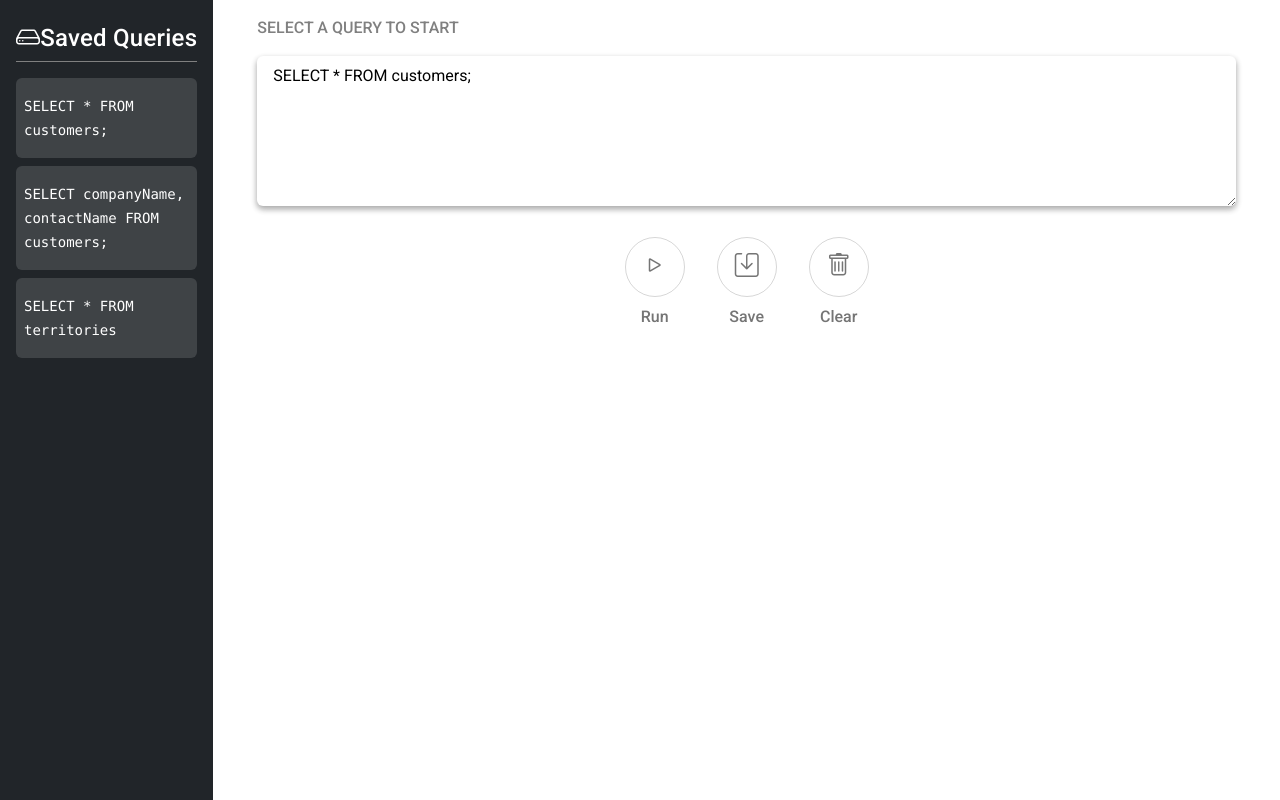
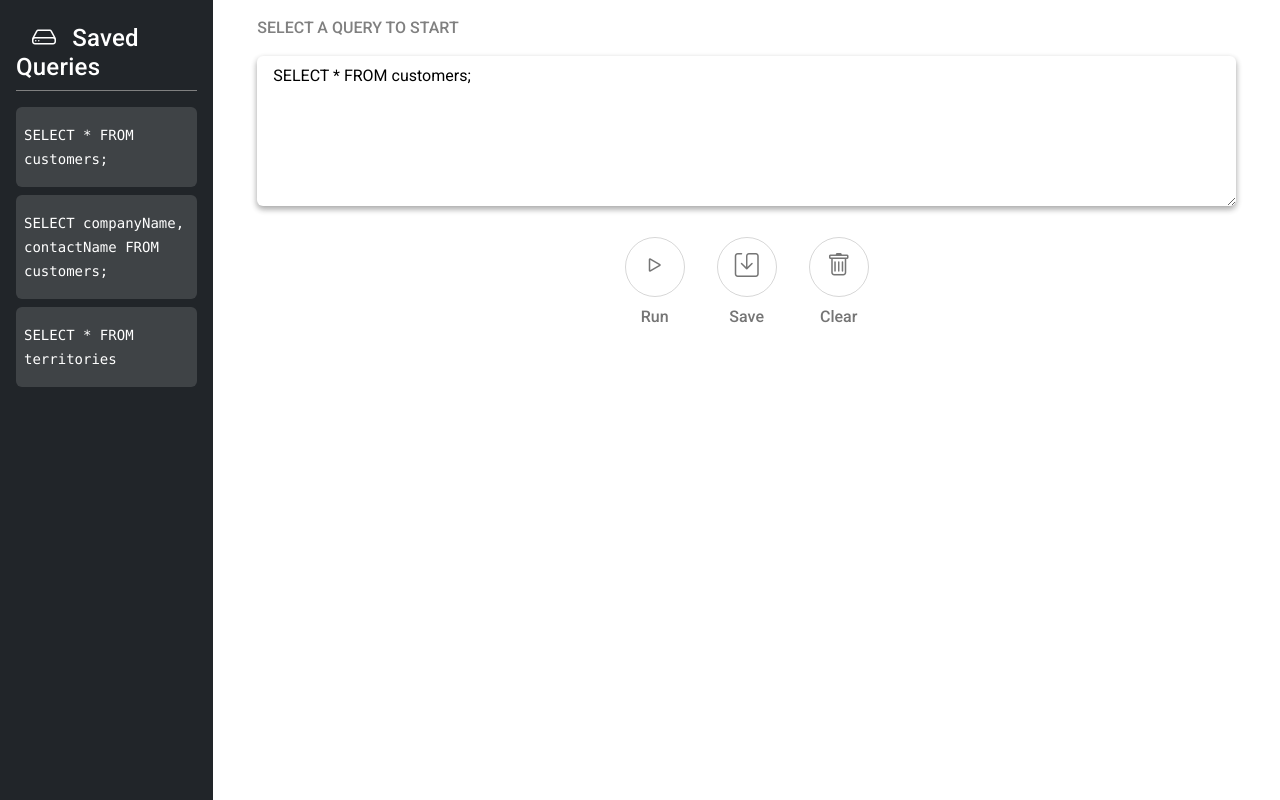
Before and after one commit to sreeraagmohan/sql-editor, a React (Create React App) app: page / in a window 1280 px wide. Built offline with nearby package versions, Linux system fonts and the light colour scheme; the HTML template or start-up script is replaced by a standard one.

Commit message:
CSS update

```diff
--- a/src/App.scss
+++ b/src/App.scss
@@ -19,7 +19,7 @@
     background-color: #212529;
     padding: 16px;
     .sidebar-title {
-      .bi-clock-history {
+      .bi-hdd {
         padding: 8px 16px;
       }
       font-size: 1.5rem;
```
